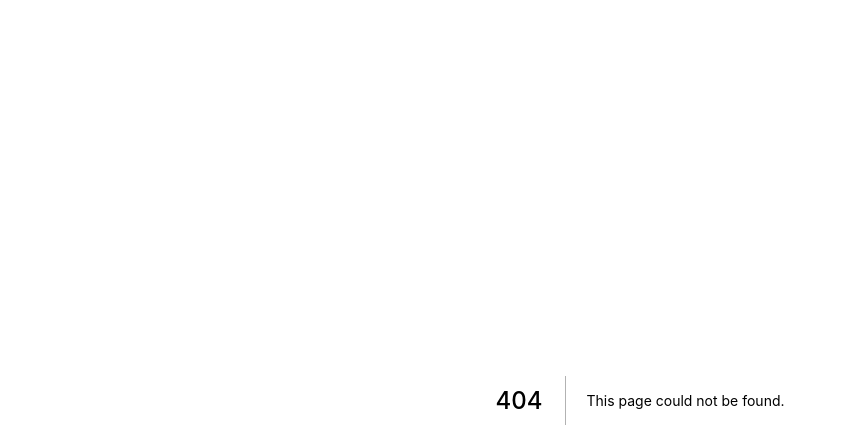
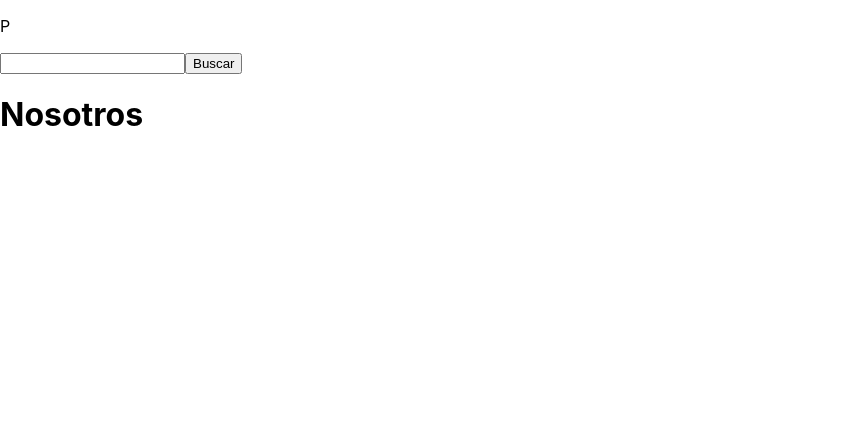
Before and after one commit to lisnielsm/product-hunt-next, a Next.js app: page /nosotros in a window 1280 px wide. Before the commit this address had no page. Shown: the top 448 px of the page, without its empty margins (0-847 px from the left). Built offline with nearby package versions, Linux system fonts and the light colour scheme.

Commit message:
Se creo el componente Header y el componente Buscar

```diff
--- /dev/null
+++ b/components/layout/Header.js
@@ -0,0 +1,24 @@
+import React from 'react';
+import Buscar from '../ui/Buscar';
+
+const Header = () => {
+    return (
+        <header>
+            <div>
+                <div>
+                    <p>P</p>
+
+                    <Buscar />
+
+                    {/* Nav Aqui */}
+                </div>
+
+                <div>
+                    {/* Menu de Administracion */}
+                </div>
+            </div>
+        </header>
+     );
+}
+
+export default Header;
--- a/components/layout/Layout.js
+++ b/components/layout/Layout.js
@@ -1,10 +1,11 @@
 import React from 'react';
+import Header from './Header';
 
 const Layout = props => {
     return (
         <>
 
-            <h1>Header</h1>
+            <Header />
 
             <main>
                 {props.children}
--- /dev/null
+++ b/components/ui/Buscar.js
@@ -0,0 +1,13 @@
+import React from 'react';
+
+const Buscar = () => {
+    return (
+        <form>
+            <input type="text" />
+
+            <button type="submit">Buscar</button>
+        </form>
+     );
+}
+
+export default Buscar;
--- /dev/null
+++ b/pages/nosotros.js
@@ -0,0 +1,12 @@
+import React from 'react';
+import Layout from '../components/layout/layout';
+
+export default function Nosotros() {
+    return (
+        <div>
+            <Layout>
+                <h1>Nosotros</h1>
+            </Layout>
+        </div>
+    )
+}
```
